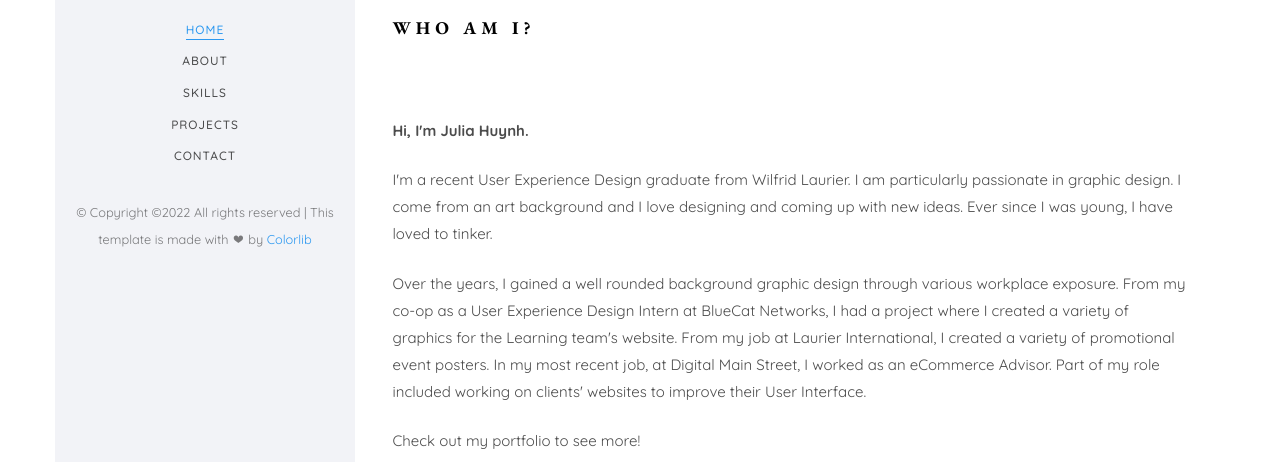
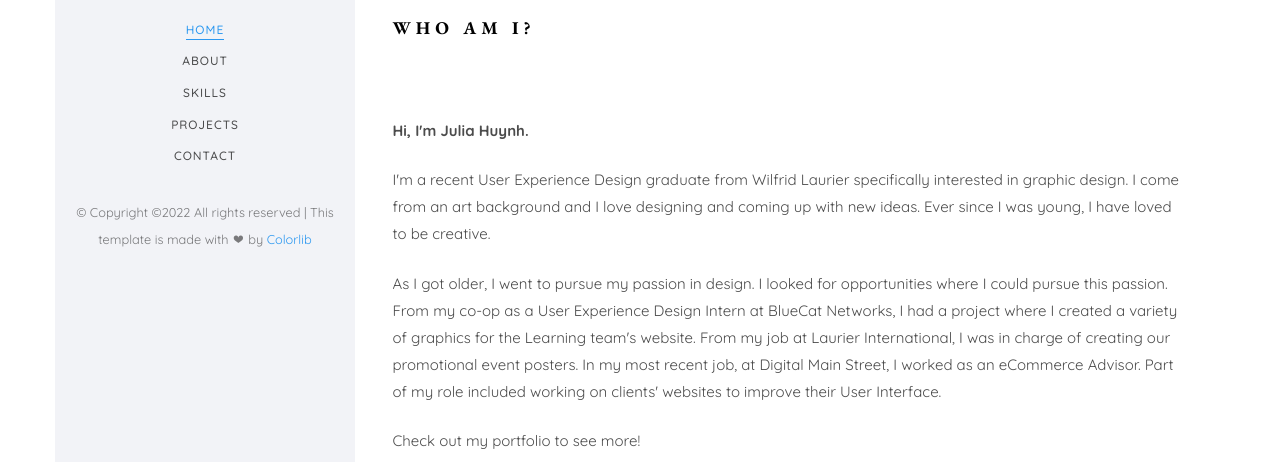
Before and after one commit to huynh4470/GraphicDesignPortfolio, a plain HTML site: page index.html in a window 1280 px wide. Shown: the part 338-800 px from the top of the page. Drawn offline with nearby package versions, Linux system fonts and the light colour scheme; files whose address does not match are found by name; a web font is replaced by a local one.

Commit message:
Update index.html

```diff
--- a/index.html
+++ b/index.html
@@ -88,8 +88,8 @@ Copyright &copy;<script>document.write(new Date().getFullYear());</script> All r
 										<h2 class="colorlib-heading">Who Am I?</h2>
 										<p><strong>Hi, I'm Julia Huynh.</strong></p>
 
-										<p> I'm a recent User Experience Design graduate from Wilfrid Laurier. I am particularly passionate in graphic design. I come from an art background and I love designing and coming up with new ideas. Ever since I was young, I have loved to tinker.</p>
-										<p> Over the years, I gained a well rounded background graphic design through various workplace exposure. From my co-op as a User Experience Design Intern at BlueCat Networks, I had a project where I created a variety of graphics for the Learning team's website. From my job at Laurier International, I created a variety of promotional event posters. In my most recent job, at Digital Main Street, I worked as an eCommerce Advisor. Part of my role included working on clients' websites to improve their User Interface.</p>
+										<p> I'm a recent User Experience Design graduate from Wilfrid Laurier specifically interested in graphic design. I come from an art background and I love designing and coming up with new ideas. Ever since I was young, I have loved to be creative.</p>
+										<p> As I got older, I went to pursue my passion in design. I looked for opportunities where I could pursue this passion. From my co-op as a User Experience Design Intern at BlueCat Networks, I had a project where I created a variety of graphics for the Learning team's website. From my job at Laurier International, I was in charge of creating our promotional event posters. In my most recent job, at Digital Main Street, I worked as an eCommerce Advisor. Part of my role included working on clients' websites to improve their User Interface.</p>
 										<p>Check out my portfolio to see more! </p>
 									</div>
 								</div>
```
